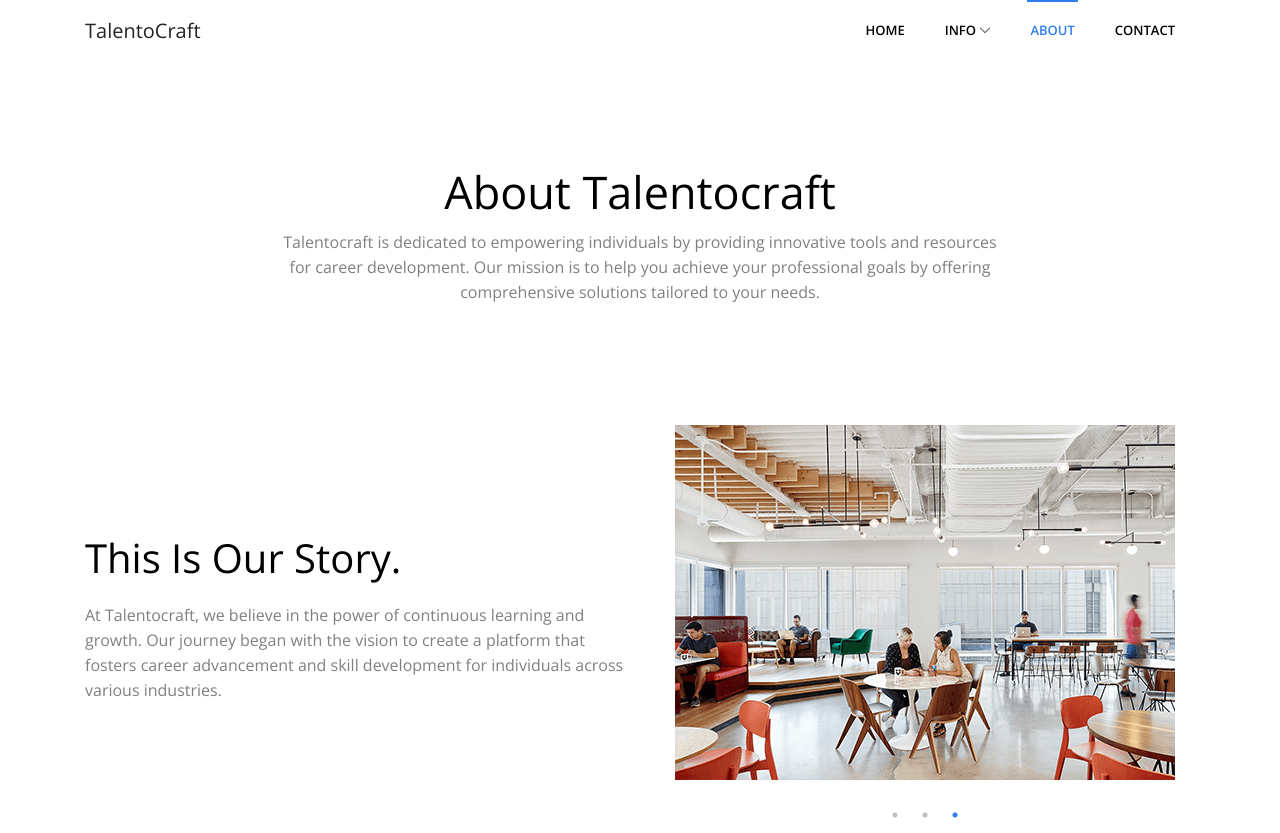
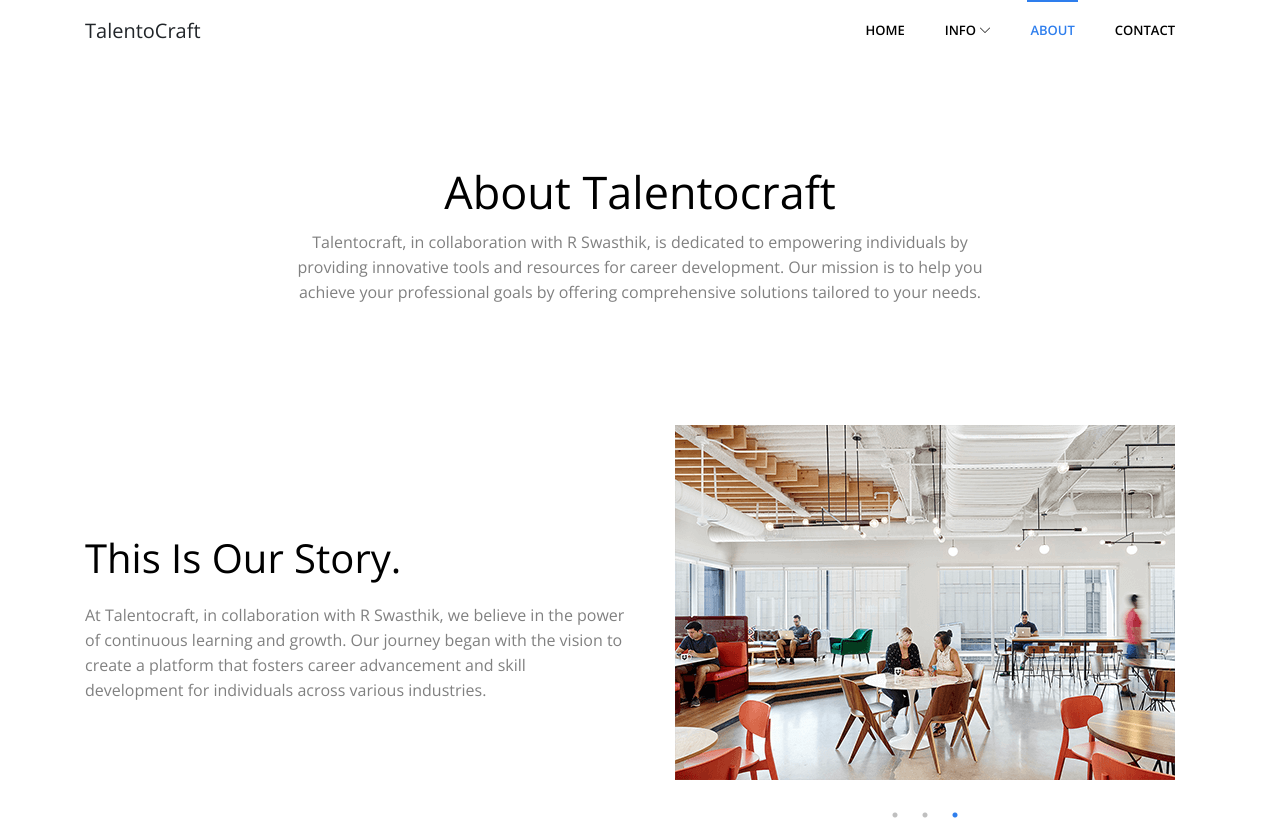
Before and after one commit to KridaverseDev/talentoweb, a website: page about.html in a window 1280 px wide. Shown: the top 833 px of the page. Drawn offline with nearby package versions, Linux system fonts and the light colour scheme; some packages are replaced by stand-ins of ours.

Commit message:
Update about.html page

```diff
--- a/about.html
+++ b/about.html
@@ -82,9 +82,9 @@
 					<!-- Page Title -->
 					<h1>About Talentocraft</h1>
 					<!-- Page Description -->
-					<p>Talentocraft is dedicated to empowering individuals by providing innovative tools and resources
-						for career development. Our mission is to help you achieve your professional goals by offering
-						comprehensive solutions tailored to your needs.</p>
+					<p>Talentocraft, in collaboration with R Swasthik, is dedicated to empowering individuals by
+						providing innovative tools and resources for career development. Our mission is to help you
+						achieve your professional goals by offering comprehensive solutions tailored to your needs.</p>
 				</div>
 			</div>
 		</div>
@@ -103,10 +103,9 @@
 					<div class="content text-center text-lg-left">
 						<!-- Headline -->
 						<h2>This is our story.</h2>
-						<p>At Talentocraft, we believe in the power of continuous learning and growth. Our journey
-							began with the vision to create a platform that fosters career advancement and skill
-							development for individuals across various industries.</p>
-
+						<p>At Talentocraft, in collaboration with R Swasthik, we believe in the power of continuous
+							learning and growth. Our journey began with the vision to create a platform that fosters
+							career advancement and skill development for individuals across various industries.</p>
 					</div>
 				</div>
 				<div class="col-lg-6 mt-4 mt-lg-0">
```
